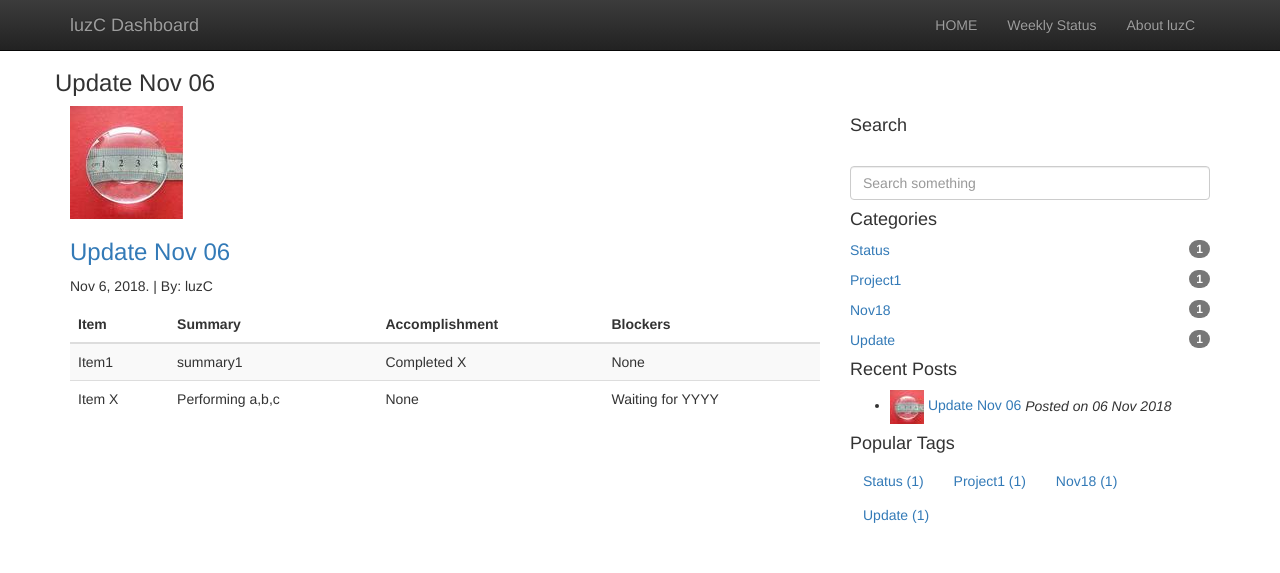
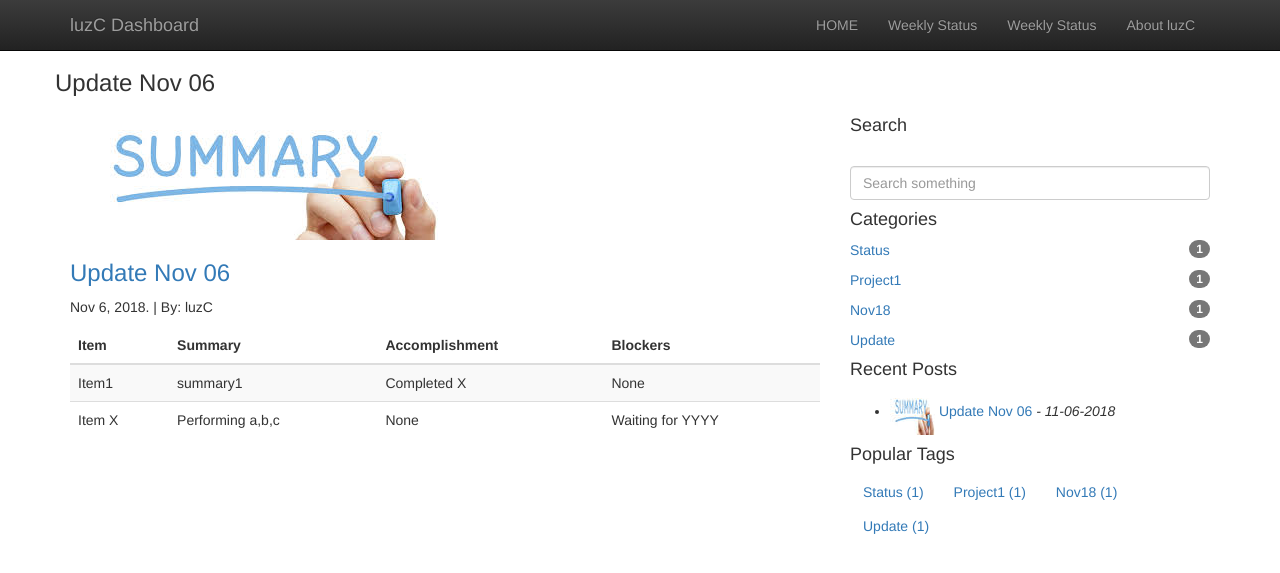
Before and after one commit to dlux/blog_project, a Jekyll site: the page built from dashboard/_posts/2018-11-02-Update_Nov_06.markdown, in a window 1280 px wide. Shown: the top 573 px of the page. Built offline with Jekyll 4.4.1, drawn with Linux system fonts in a browser that asks for light colours.

Commit message:
Fix thumbnail images

```diff
--- a/dashboard/_history/110618.html
+++ b/dashboard/_history/110618.html
@@ -19,7 +19,7 @@
           <p> </p>
           <p>Project: Refers to XYZ. </p>
           <p class="text-warning">In-Progress</p>
-          <p><a class="btn btn-default" href="#" role="button">View details &raquo;</a></p>
+          <p><a class="btn btn-default" href="/" role="button">View details &raquo;</a></p>
         </div>
 
         <!-- Project 3 -->
--- a/dashboard/_includes/nav.html
+++ b/dashboard/_includes/nav.html
@@ -14,6 +14,7 @@
       <ul class="nav navbar-nav">
         <li {% if page.title == "Home" %}class="active"{% endif %}><a href="{{'/' | prepend: site.baseurl }}">HOME</a></li>
         <li {% if page.title == "Weekly Status" %}class="active"{% endif %}><a href="{{'/blog/' | prepend: site.baseurl }}">Weekly Status</a></li>
+        <li {% if page.title == "Archive" %}class="active"{% endif %}><a href="{{'/category/#status' | prepend: site.baseurl }}">Weekly Status</a></li>
         <li {% if page.title == "About luzC" %}class="active"{% endif %}><a href="http://www.luzcazares.com/" target="_blank"  >About luzC</a></li>
       </ul>
     </div><!--/.nav-collapse -->
--- a/dashboard/_includes/sidebar.html
+++ b/dashboard/_includes/sidebar.html
@@ -23,7 +23,8 @@
             {% for post in site.posts limit:4 %}
                 <li>
                     <a href="{{ post.url  | prepend: site.baseurl }}"><img src="{{ "/assets/img/blog/thumbs/" | prepend: site.baseurl }}{{ post.thumb }}" alt="Popular Post">&nbsp;{{ post.title }}</a>
-                <em>Posted on {{ post.date | date_to_string }}</em>
+                <!--em>Posted on {{ post.date | date_to_string }}</em-->
+                <em> - {{ post.date | date: "%m-%d-%Y" }}</em>
             </li>
             {% endfor %}
         </ul>
--- a/dashboard/_posts/2018-11-02-Update_Nov_06.markdown
+++ b/dashboard/_posts/2018-11-02-Update_Nov_06.markdown
@@ -8,8 +8,8 @@ categories:
 - project1
 - nov18
 - update
-img: status_generic.jpg
-thumb: status_generic.jpg
+img: summary.jpg
+thumb: summary.jpg
 ---
 <table class="table table-striped">
   <thead class="thead-dark">
```
Also changed, not shown: dashboard/assets/img/blog/summary.jpg (added), dashboard/assets/img/blog/thumbs/summary.jpg (added), 1 other file.
